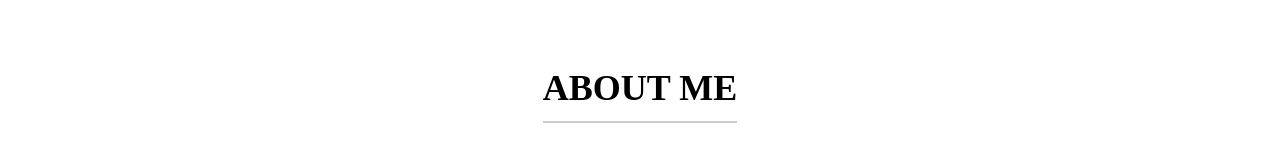
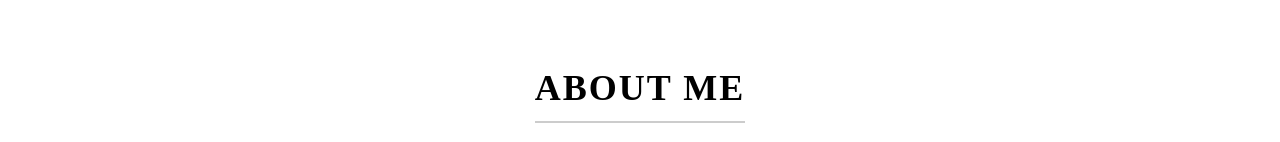
Before and after one commit to YujunSun0/YujunSun0.github.io, a React (Create React App) app in the folder yujunsun-portfolio/: page / in a window 1280 px wide. Shown: the part 810-952 px from the top of the page. Built offline with nearby package versions, Linux system fonts and the light colour scheme; a web font is replaced by a local one.

Commit message:
style : 스크롤 감추기

```diff
--- a/yujunsun-portfolio/src/components/about/About.tsx
+++ b/yujunsun-portfolio/src/components/about/About.tsx
@@ -57,6 +57,7 @@ const SectionTitle = styled.div`
   border-bottom: 2px solid #cccccc;
   padding-bottom: 1.5rem;
   margin: 0 auto 7.5rem;
+  letter-spacing: 4px;
 `;
 
 const AboutMain = styled.ul`
--- a/yujunsun-portfolio/src/styles/GlobalStyle.ts
+++ b/yujunsun-portfolio/src/styles/GlobalStyle.ts
@@ -17,12 +17,18 @@ const GlobalStyle = createGlobalStyle`
 		--font-JalnanGothic: "JalnanGothic";
 	}
 
+	*::-webkit-scrollbar {
+		display: none;
+	}
+
 	html {
 		font-size: 62.5%;
 	}
 
 	body {
 		font-size: 1.6rem;
+		overflow: scroll;
+		-ms-overflow-style: none;
 	}
 
 	html, body {
@@ -31,6 +37,7 @@ const GlobalStyle = createGlobalStyle`
 
 	h1, h2, h3, h4, h5, h6 {
 		font-family: var(--font-JalnanGothic);
+		letter-spacing: 2px;
 	}
 
 `;
```
